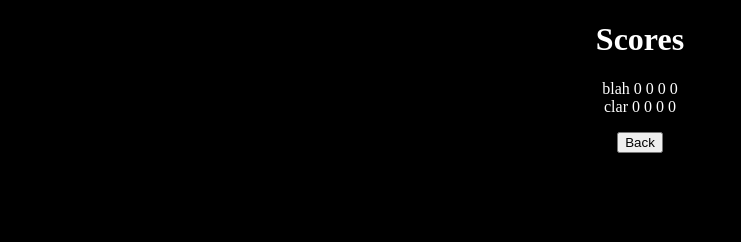
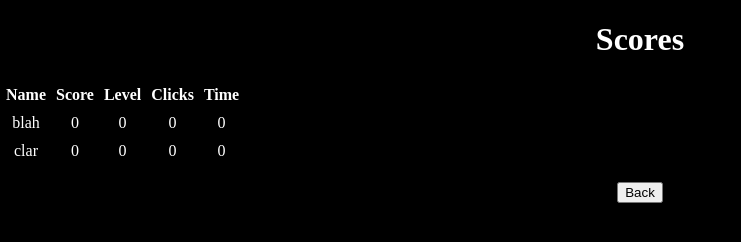
Before and after one commit to Clarvel/GrineerHacker, a plain HTML site: page index.html in a window 1280 px wide. Both pictures are taken after a click on the button "High Scores". Shown: the whole page, without its empty margins (0-741 px from the left). Drawn offline with Linux system fonts and the light colour scheme.

Commit message:
testing 20 possible tables!

```diff
--- a/javascripts/highScores.js
+++ b/javascripts/highScores.js
@@ -8,15 +8,15 @@ function entry(xml){
 	this.clicks = xml.getElementsByTagName('clicks')[0].childNodes[0].nodeValue;
 	this.timer = xml.getElementsByTagName('time')[0].childNodes[0].nodeValue;
 
-	this.toStr = function(){
-		return (this.ident + " " + this.score + " " + this.level + " " + this.clicks + " " + this.timer + "<br>");
+	this.toHTML = function(){
+		return "<tr><td>" + this.ident + "</td><td>" + this.score + "</td><td>" + this.level + "</td><td>" + this.clicks + "</td><td>" + this.timer + "</td></tr>";
 	}
 }
 
 var scoresUpdate = function(){
 	var xmlDoc = loadXML("scores.xml");
 
-	var str = "";
+	var str = "<table><tr><th>Name</th><th>Score</th><th>Level</th><th>Clicks</th><th>Time</th></tr>";
 
 	var entries = xmlDoc.getElementsByTagName('entry');
 	var entriesArr = [];
@@ -24,9 +24,10 @@ var scoresUpdate = function(){
 	for(var a = 0; a < entries.length; a++){ // global list of entries
 		entriesArr[a] = new entry(entries[a]);
 		console.log(entriesArr[a]);
-		str += entriesArr[a].toStr();
+		str += entriesArr[a].toHTML();
 	}
-	console.log("[" + str + "]");
+	str += "</table>";
+	//console.log("[" + str + "]");
 	document.getElementById('scoreslist').innerHTML = str;
 }
 
--- a/stylesheets/stylesheet.css
+++ b/stylesheets/stylesheet.css
@@ -21,3 +21,11 @@ canvas{
 	margin-left: auto;
     margin-right: auto;
 }
+
+table{
+	border: 1px solid black;
+	border-collapse: collapse;
+}
+th, td{
+	padding: 5px;
+}
```
